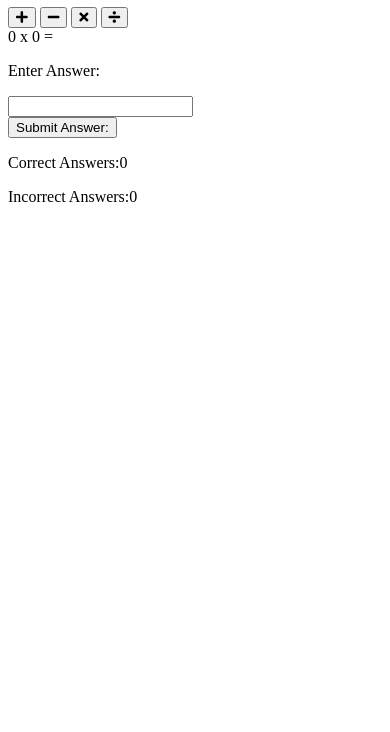
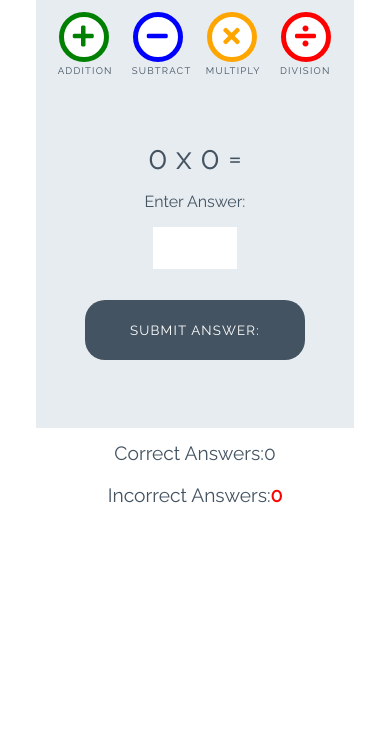
Before and after one commit to Yusuffrih/Love-Maths, a plain HTML site: page index.html in a window 390 px wide. Shown: the part 112-844 px from the top of the page. Drawn offline with Linux system fonts and the light colour scheme.

Commit message:
add further changes

```diff
--- a/assets/css/style.css
+++ b/assets/css/style.css
@@ -0,0 +1,252 @@
+/* --------- Global style */
+
+body {
+    background-color: white;
+    font-family: "Raleway", sans-serif;
+    color: #445361;
+    text-align: center;
+}
+
+/* --------- Heading */
+
+.heading {
+    text-align: center;
+    font-size: 2.5rem;
+}
+
+.logo {
+    height: 40px;
+    padding-right: 5px;
+}
+
+/* --------- Game layout */
+
+.game-area {
+    background-color: #E6ECF0;
+    box-sizing: border-box;
+    width: 85%;
+    height: 65vh;
+    max-height: 450px;
+    max-width: 830px;
+    margin-left: auto;
+    margin-right: auto;
+    padding: 1%;
+}
+
+.question-area {
+    width: 50%;
+    font-size: 2rem;
+    margin: auto;
+    padding: 50px 0;
+}
+
+.question-area span {
+    padding: 0 15px;
+}
+
+.score-area {
+    margin: 5px auto;
+    width: 60%;
+    font-size: 1.2rem;
+}
+
+.controls-area {
+    width: 85%;
+    margin: 30px auto;
+}
+
+#score {
+    color: green;
+    font-weight: bold;
+}
+
+#incorrect {
+    color: red;
+    font-weight: bold;
+}
+
+.answer-message {
+    display: none;
+    font-size: 1rem;
+}
+
+#answer-box {
+    border: none;
+    color: #445361;
+    display: inline-block;
+    height: 40px;
+    width: 80px;
+    font-size: 1.2rem;
+}
+
+.scores {
+    display: inline-block;
+    padding: 25px;
+}
+
+/* --------- Buttons */
+
+.btn {
+    width: 220px;
+    height: 60px;
+    font-family: "Raleway", sans-serif;
+    text-transform: uppercase;
+    letter-spacing: 1.2px;
+    color: white;
+}
+
+.btn:focus {
+    outline: none;
+}
+
+.btn--big {
+    padding-top: 10px;
+    border-radius: 50%;
+    background-color: white;
+    border: 10px solid;
+    width: 100px;
+    height: 100px;
+    font-size: 3.2rem;
+    margin: 0 30px;
+    transition: all 0.5s;
+}
+
+.btn--big::after {
+    content: attr(data-type);
+    font-size: 1rem;
+    color: #445361;
+    position: relative;
+    left: -0.5em;
+}
+
+.btn--blue {
+    border-color: blue;
+    color: blue;
+}
+
+.btn--blue:active,
+.btn--blue:hover {
+    background-color: darkblue;
+    color: white;
+}
+
+.btn--orange {
+    border-color: orange;
+    color: orange;
+}
+
+.btn--orange:active,
+.btn--orange:hover {
+    background-color: darkorange;
+    color: white;
+}
+
+.btn--red {
+    border-color: red;
+    color: red;
+}
+
+.btn--red:active,
+.btn--red:hover {
+    background-color: darkred;
+    color: white;
+}
+
+.btn--green {
+    border-color: green;
+    color: green;
+}
+
+.btn--green:active,
+.btn--green:hover {
+    background-color: darkgreen;
+    color: white;
+}
+
+.btn--gray {
+    margin-top: 25px;
+    background-color: #445361;
+    border: 1px transparent;
+    border-radius: 20px;
+}
+
+.btn--gray:active,
+.btn--gray:hover {
+    background-color: #0d1013;
+}
+
+/* --------- Media queries */
+
+@media (max-width: 414px) {
+    .controls-area {
+        width: 100%;
+    }
+
+    .btn--big {
+        margin: 0 10px;
+        padding: 5px;
+        border: 5px solid;
+        width: 50px;
+        height: 50px;
+        font-size: 1.5rem;
+    }
+
+    .btn--big::after {
+        font-size: 0.6rem;
+        left: -0.7rem;
+    }
+
+    .question-area {
+        padding: 10% 0;
+        width: 100%;
+    }
+
+    .question-area span {
+        padding: 0;
+    }
+
+    .answer-message {
+        display: block;
+    }
+
+    #answer-box {
+        display: block;
+        margin: 0 auto;
+    }
+    .btn--gray {
+        margin-top: 0;
+    }
+
+    .score-area {
+        width: 100%;
+    }
+
+    .scores {
+        margin: 0.5em auto;
+        display: block;
+        padding: 5px;
+    }
+
+    .heading {
+        font-size: 2rem;
+    }
+}
+
+@media (max-width: 320px) {
+    .game-area {
+        height: 70vh;
+    }
+
+    .controls-area {
+        width: 75%;
+        margin: 10px auto;
+    }
+
+    .btn--big {
+        margin: 10px 10px;
+    }
+    .question-area {
+        padding: 10px 0;
+    }
+
+}
--- a/index.html
+++ b/index.html
@@ -17,16 +17,16 @@
 
     <div class="game-area">
         <div class="controls-area">
-            <button class="btn btn--big btn--green">
+            <button data-type="addition" class="btn btn--big btn--green">
                 <i class="fas fa-plus"></i>
             </button>
-            <button class="btn btn--big btn--blue">
+            <button data-type="subtract" class="btn btn--big btn--blue">
                 <i class="fas fa-minus"></i>
             </button>
-            <button class="btn btn--big btn--orange">
+            <button data-type="multiply" class="btn btn--big btn--orange">
                 <i class="fas fa-times"></i>
             </button>
-            <button class="btn btn--big btn--red">
+            <button data-type="division" class="btn btn--big btn--red">
                 <i class="fas fa-divide"></i>
             </button>
         </div>
@@ -46,7 +46,7 @@
             <p class="answer-message"> Enter Answer:</p>
             <input type="number" id="answer-box">
         </div>
-        <button class="btn btn--gray">Submit Answer:</button>
+        <button data-type="submit" class="btn btn--gray">Submit Answer:</button>
     </div>
 
     <div class="score-area">
```
Also changed, not shown: script.js (+50 -0 lines).
